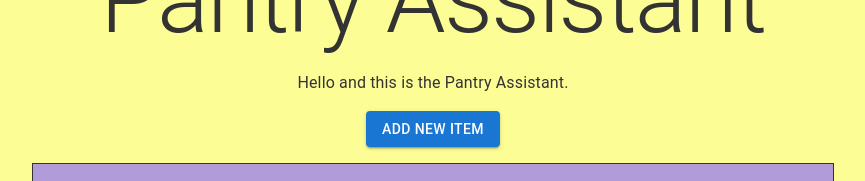
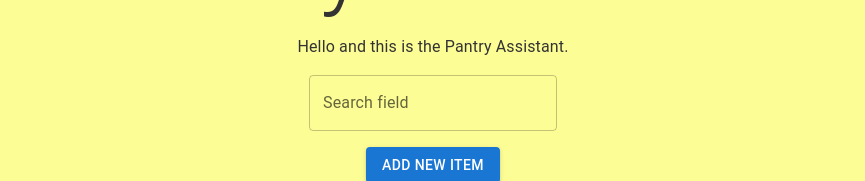
Before and after one commit to hkhamvan263/pantry-assistant-app, a Next.js app in the folder pantry-assistant-app/: page / in a window 1280 px wide. Shown: the part 146-327 px from the top of the page, without its empty margins (207-1072 px from the left). Built offline with nearby package versions, Linux system fonts and the light colour scheme; no server answers; the database is empty.

Commit message:
Added a search field

```diff
--- a/pantry-assistant-app/app/page.js
+++ b/pantry-assistant-app/app/page.js
@@ -118,6 +118,7 @@ export default function Home() {
       </Modal>
       <Typography variant='h1' color='#333' textAlign='center'>Pantry Assistant</Typography>
       <Typography color='#333'>Hello and this is the Pantry Assistant.</Typography>
+      <TextField id="outlined-search" label="Search field" type="search" />
       <Button
         variant="contained"
         onClick={() => {
@@ -150,7 +151,7 @@ export default function Home() {
             <Box
               key={name}
               width="100%"
-              minHeight="100px"
+              minHeight="115px"
               display='flex'
               alignItems="center"
               justifyContent="space-between"
```
